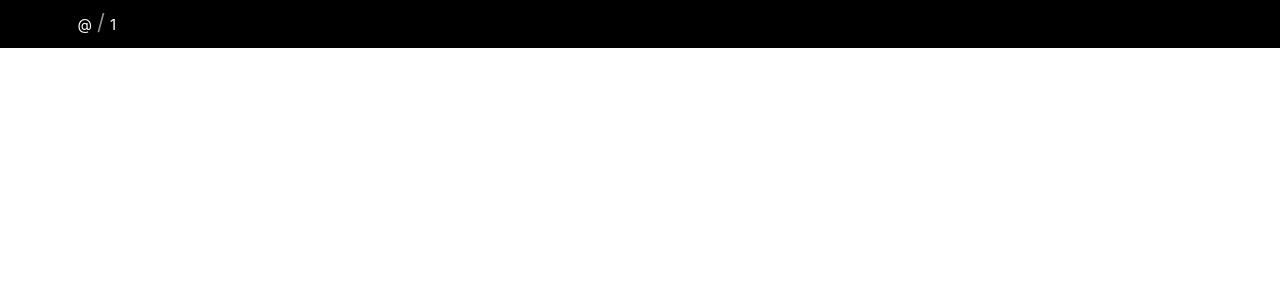
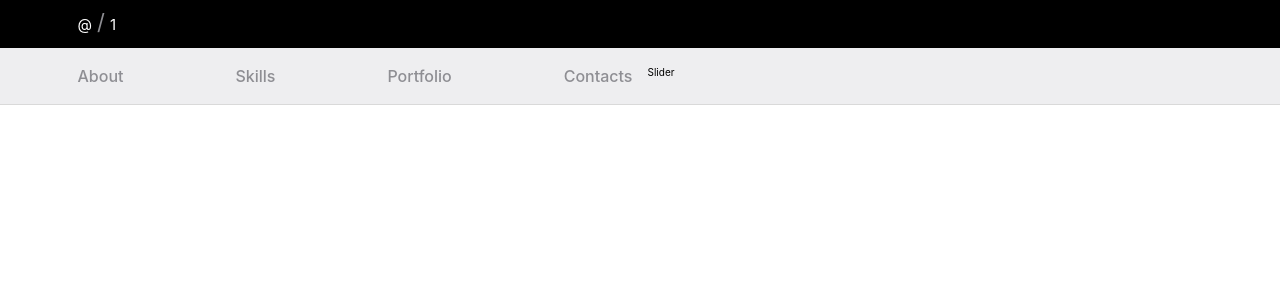
Before and after one commit to vladislavkn/portfolio, a Next.js app: page /1 in a window 1280 px wide. Shown: the top 300 px of the page. Built offline with nearby package versions, Linux system fonts and the light colour scheme.

Commit message:
update userPage

```diff
--- a/pages/[username].tsx
+++ b/pages/[username].tsx
@@ -1,12 +1,16 @@
 import { GetServerSideProps } from "next";
-import Header from "../components/Header";
+import Header from "@/components/Header";
+import Navigation from "@/components/Navigation";
 
 type UserPageProps = {
   username: string;
 };
 
 const UserPage: React.FC<UserPageProps> = ({ username }) => (
-  <Header username={username} />
+  <>
+    <Header username={username} />
+    <Navigation />
+  </>
 );
 
 export const getServerSideProps: GetServerSideProps<UserPageProps> = async (
```
